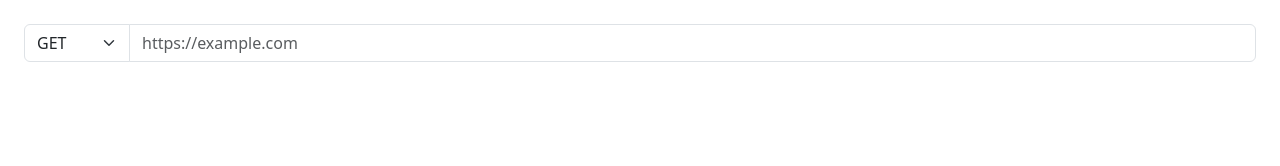
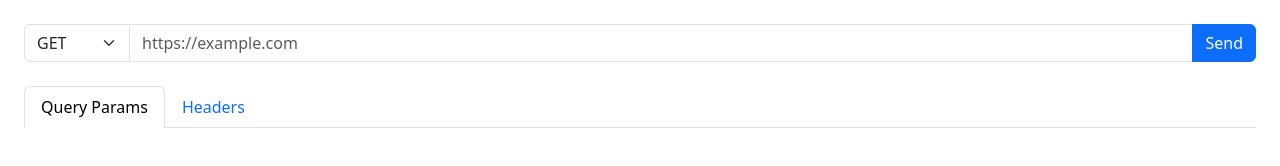
Before and after one commit to lingfungc/node-postman, a website built with Vite: page index.html in a window 1280 px wide. Built offline with nearby package versions, Linux system fonts and the light colour scheme.

Commit message:
added the form input with select and options and creating the tabs

```diff
--- a/index.html
+++ b/index.html
@@ -1,5 +1,6 @@
 <!DOCTYPE html>
 <html lang="en">
+
 <head>
   <meta charset="UTF-8" />
   <meta name="viewport" content="width=device-width, initial-scale=1.0" />
@@ -18,9 +19,22 @@
           <option value="PATCH">PATCH</option>
           <option value="DELETE">DELETE</option>
         </select>
-          <input class="form-control" placeholder="https://example.com"></input>
+        <input required type="url" class="form-control" placeholder="https://example.com"></input>
+        <button type="submit" class="btn btn-primary">Send</button>
       </div>
+
+      <ul class="nav nav-tabs" role="tablist">
+        <li class="nav-item" role="presentation">
+          <button class="nav-link active" id="query-params-tab" data-bs-toggle="tab" data-bs-target="#query-params"
+            type="button" role="tab" aria-controls="query-params" aria-selected="true">Query Params</button>
+        </li>
+        <li class="nav-item" role="presentation">
+          <button class="nav-link" id="request-headers-tab" data-bs-toggle="tab" data-bs-target="#request-headers"
+            type="button" role="tab" aria-controls="request-headers" aria-selected="false">Headers</button>
+        </li>
+      </ul>
     </form>
   </div>
 </body>
+
 </html>
```
Lines whose indentation alone changed are shown as unchanged.
